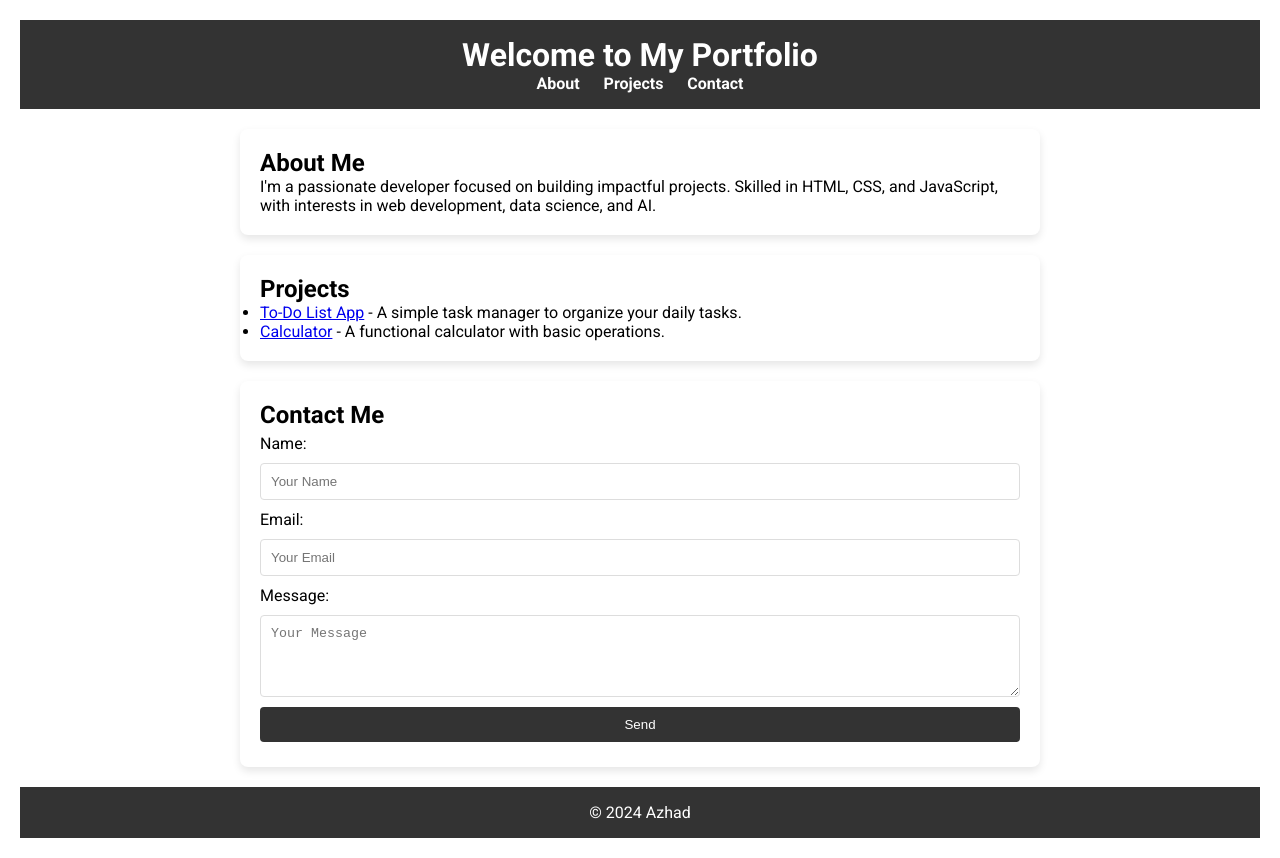
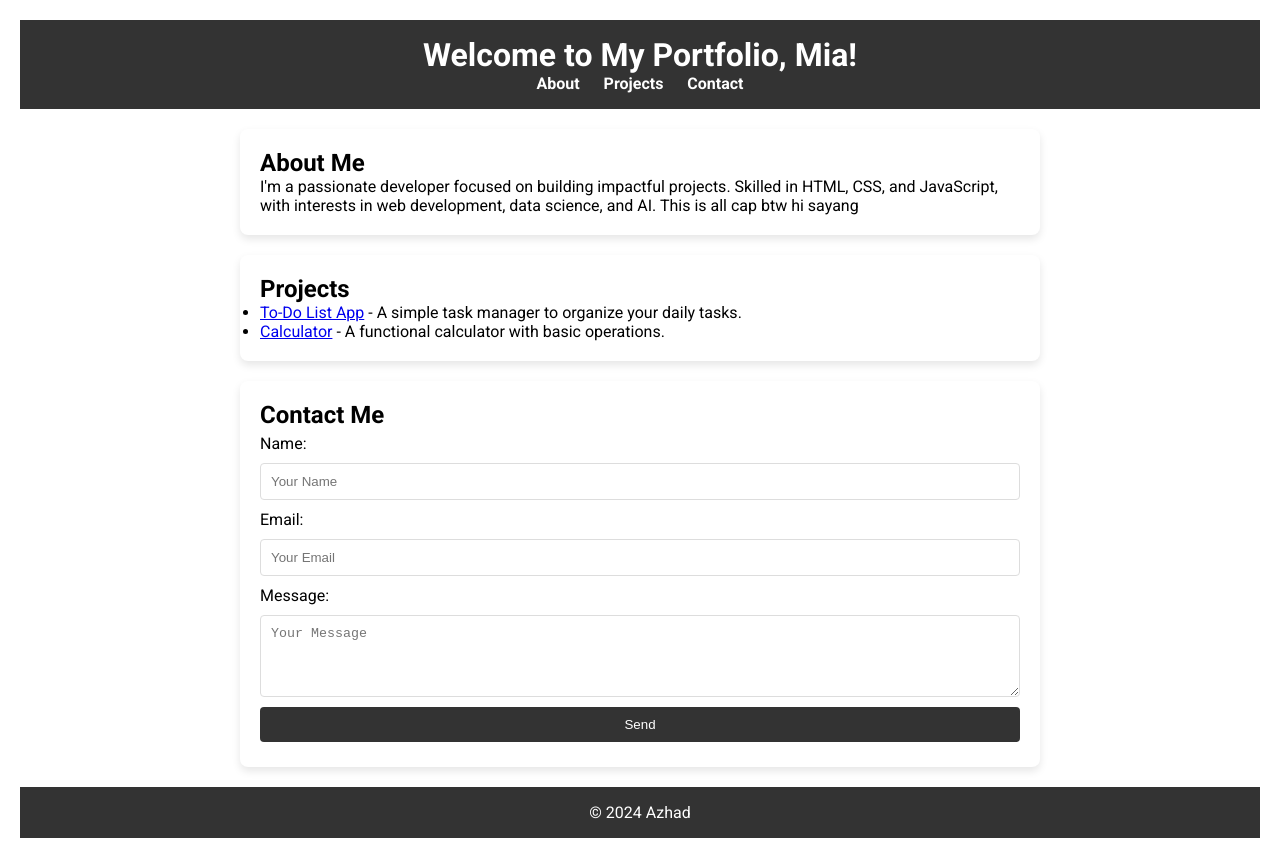
Before and after one commit to azhadpro/portfolio, a plain HTML site: page index.html in a window 1280 px wide. Drawn offline with Linux system fonts and the light colour scheme.

Commit message:
Update index.html

```diff
--- a/index.html
+++ b/index.html
@@ -10,7 +10,7 @@
 </head>
 <body>
     <header>
-        <h1>Welcome to My Portfolio</h1>
+        <h1>Welcome to My Portfolio, Mia!</h1>
         <nav>
             <a href="#about">About</a>
             <a href="#projects">Projects</a>
@@ -19,7 +19,7 @@
     </header>
 	<section id="about">
     <h2>About Me</h2>
-    <p>I'm a passionate developer focused on building impactful projects. Skilled in HTML, CSS, and JavaScript, with interests in web development, data science, and AI.</p>
+    <p>I'm a passionate developer focused on building impactful projects. Skilled in HTML, CSS, and JavaScript, with interests in web development, data science, and AI. This is all cap btw hi sayang</p>
 	</section>
 
     <section id="projects">
```
